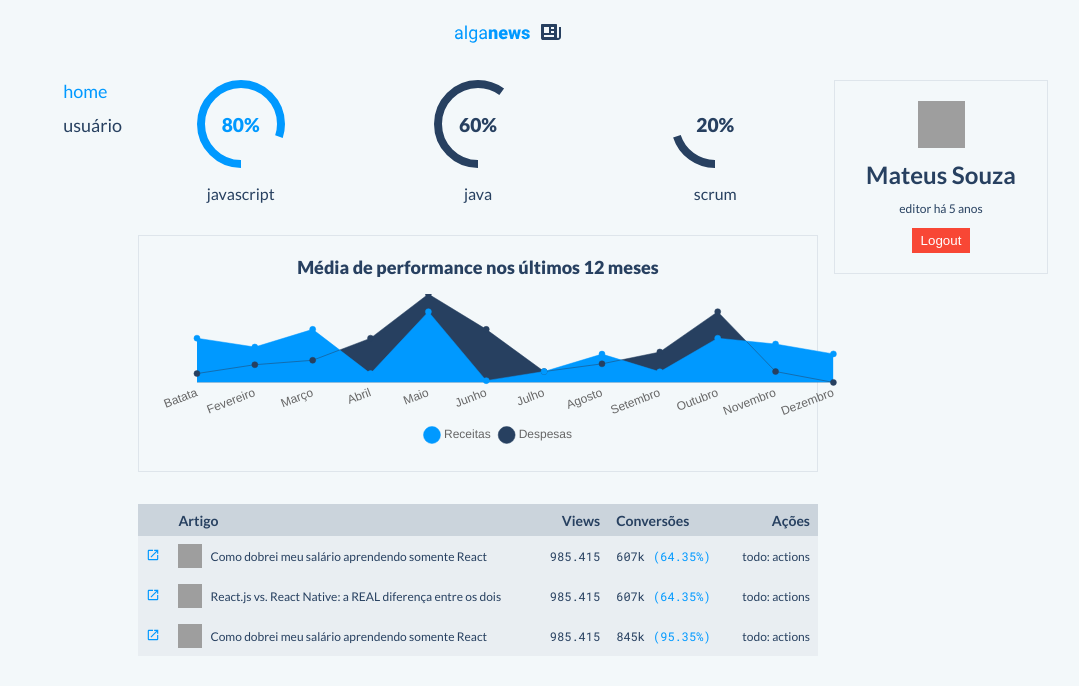
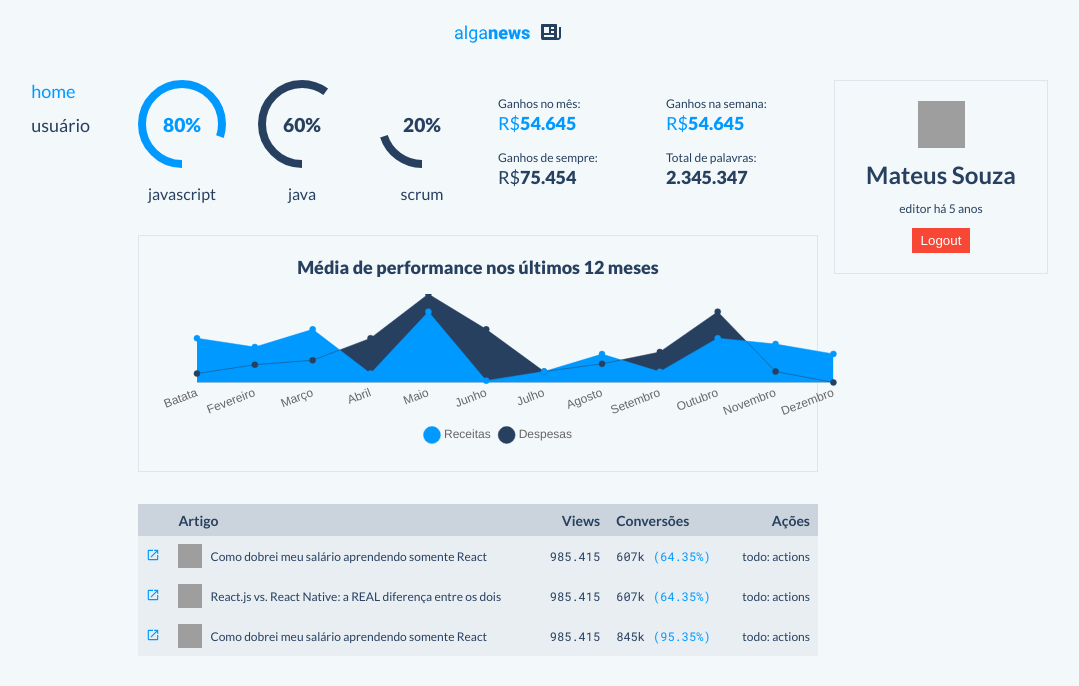
Before and after one commit to mateussouza-ms/alganews-cms, a React (Create React App) app: page / in a window 1280 px wide. Shown: the top 686 px of the page, without its empty margins (132-1211 px from the left). Built offline with nearby package versions, Linux system fonts and the light colour scheme; grey boxes are pictures that could not be loaded.

Commit message:
Create UserEarnings

```diff
--- a/src/app/Layouts/Default/stykes.ts
+++ b/src/app/Layouts/Default/stykes.ts
@@ -26,6 +26,7 @@ export const Main = styled.main`
 export const Navigation = styled.nav`
   display: flex;
   justify-content: flex-end;
+  padding-right: 32px;
 `;
 
 export const FeaturedContent = styled.section`
--- /dev/null
+++ b/src/app/features/UserEarnings/index.tsx
@@ -0,0 +1,32 @@
+import { ValueDescriptor } from "../../components/ValueDescriptor";
+import { Wrapper } from "./styles";
+
+export function UserEarnings() {
+  return (
+    <Wrapper>
+      <ValueDescriptor
+        color="primary"
+        description="Ganhos no mês"
+        value={54645}
+        isCurrency
+      />
+      <ValueDescriptor
+        color="primary"
+        description="Ganhos na semana"
+        value={54645}
+        isCurrency
+      />
+      <ValueDescriptor
+        color="default"
+        description="Ganhos de sempre"
+        value={75454}
+        isCurrency
+      />
+      <ValueDescriptor
+        color="default"
+        description="Total de palavras"
+        value={2345347}
+      />
+    </Wrapper>
+  );
+}
--- /dev/null
+++ b/src/app/features/UserEarnings/styles.ts
@@ -0,0 +1,7 @@
+import styled from "styled-components";
+
+export const Wrapper = styled.div`
+  display: grid;
+  grid-template-columns: repeat(2, 1fr);
+  gap: 16px;
+`;
--- a/src/app/views/HomeView/index.tsx
+++ b/src/app/views/HomeView/index.tsx
@@ -1,5 +1,6 @@
 import { usePageTitle } from "../../../core/hooks/usePageTitle";
 import { PostsList } from "../../features/PostsList";
+import { UserEarnings } from "../../features/UserEarnings";
 import { UserPerformance } from "../../features/UserPerformance";
 import { UserTopTags } from "../../features/UserTopTags";
 import { DefaultLayout } from "../../Layouts/Default";
@@ -9,7 +10,17 @@ export function HomeView() {
 
   return (
     <DefaultLayout>
-      <UserTopTags />
+      <div
+        style={{
+          display: "grid",
+          gridTemplateColumns: "1fr 1fr",
+          alignItems: "center",
+          gap: "32px",
+        }}
+      >
+        <UserTopTags />
+        <UserEarnings />
+      </div>
       <UserPerformance />
       <PostsList />
     </DefaultLayout>
```
